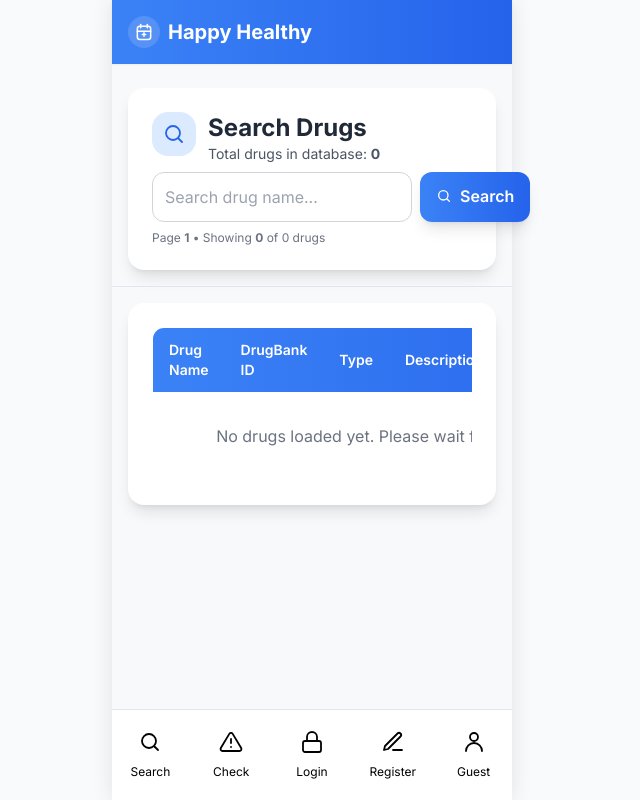
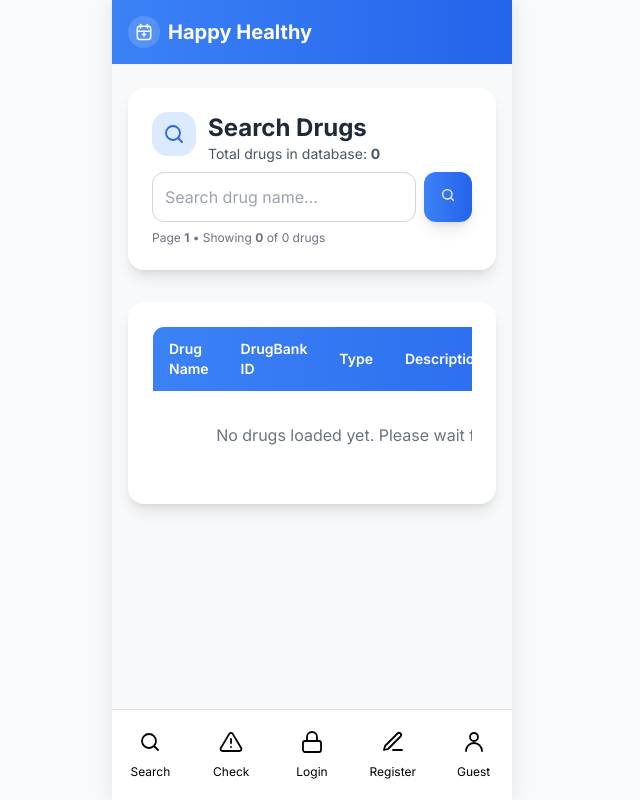
Before and after one commit to KarinaMaharani/happyhealthy, a Django app: template templates/drug_checker/search.html in a window 1280 px wide. Shown: the whole page, without its empty margins (328-968 px from the left). Run offline with Django 5.2, Linux system fonts and the light colour scheme; the template is opened without the code that fills it, so the values that code supplies are empty; some libraries are stand-ins or nearby versions.

Commit message:
Fix template JS errors and auth note text

```diff
--- a/templates/auth/register.html
+++ b/templates/auth/register.html
@@ -20,9 +20,10 @@
         <div class="mb-6 rounded-2xl border border-amber-200 bg-amber-50 p-4 text-sm text-amber-900">
             <p class="font-semibold mb-1">Registration note</p>
             <p>{{ auth_disclaimer }}</p>
-            <p class="mt-2">Current email mode: <strong>{{ email_mode_label }}</strong>.</p>
             {% if demo_accounts %}
             <p class="mt-2">Deployment previews already seed mock patient and caregiver accounts. {% if registration_locked %}You cannot register while demo mode is on. You can log in immediately using the demo accounts on the login page.{% else %}If you only want to explore the app, use the demo login from the login page instead of creating another account.{% endif %}</p>
+            {% else %}
+            <p class="mt-2">Current email mode: <strong>{{ email_mode_label }}</strong>.</p>
             {% endif %}
         </div>
         {% endif %}
--- a/templates/drug_checker/search.html
+++ b/templates/drug_checker/search.html
@@ -4,7 +4,7 @@
 
 {% block content %}
 <div class="p-4">
-    <div class="sticky top-[72px] z-20 bg-[#f8f9fa] -mx-4 px-4 pt-2 pb-4 mb-4 border-b border-slate-200">
+    <div class="-mx-4 px-4 pt-2 pb-4 mb-4">
         <div class="bg-white rounded-2xl shadow-lg p-6">
             <div class="flex items-start gap-3 mb-2">
                 <span class="inline-flex h-11 w-11 items-center justify-center rounded-2xl bg-blue-100 text-blue-600">
@@ -30,13 +30,12 @@
                        placeholder="Search drug name..."
                        class="flex-1 px-3 py-3 border border-gray-300 rounded-xl focus:ring-2 focus:ring-blue-500 focus:border-transparent outline-none"
                        autocomplete="off">
-                <button type="submit" class="bg-gradient-to-r from-blue-500 to-blue-600 hover:from-blue-600 hover:to-blue-700 text-white px-2 py-3 rounded-xl font-semibold transition shadow-lg whitespace-nowrap">
-                    <span class="inline-flex items-center gap-2 px-2">
+                <button type="submit" aria-label="Search" title="Search" class="bg-gradient-to-r from-blue-500 to-blue-600 hover:from-blue-600 hover:to-blue-700 text-white px-4 py-3 rounded-xl font-semibold transition shadow-lg whitespace-nowrap">
+                    <span class="inline-flex items-center justify-center">
                         <svg class="w-4 h-4" viewBox="0 0 24 24" fill="none" stroke="currentColor" stroke-width="2" stroke-linecap="round" stroke-linejoin="round" aria-hidden="true">
                             <circle cx="11" cy="11" r="7"></circle>
                             <path d="m20 20-3.5-3.5"></path>
                         </svg>
-                        <span>Search</span>
                     </span>
                 </button>
             </form>
@@ -353,7 +352,7 @@ window.addEventListener('load', () => {
         name: row.querySelector('.font-semibold').textContent,
         html: row.outerHTML
     }));
-    totalPages = Math.ceil({{ all_drugs|length }} / resultsPerPage);
+    totalPages = Math.ceil(rows.length / resultsPerPage);
     updatePagination();
 });
 </script>
```
